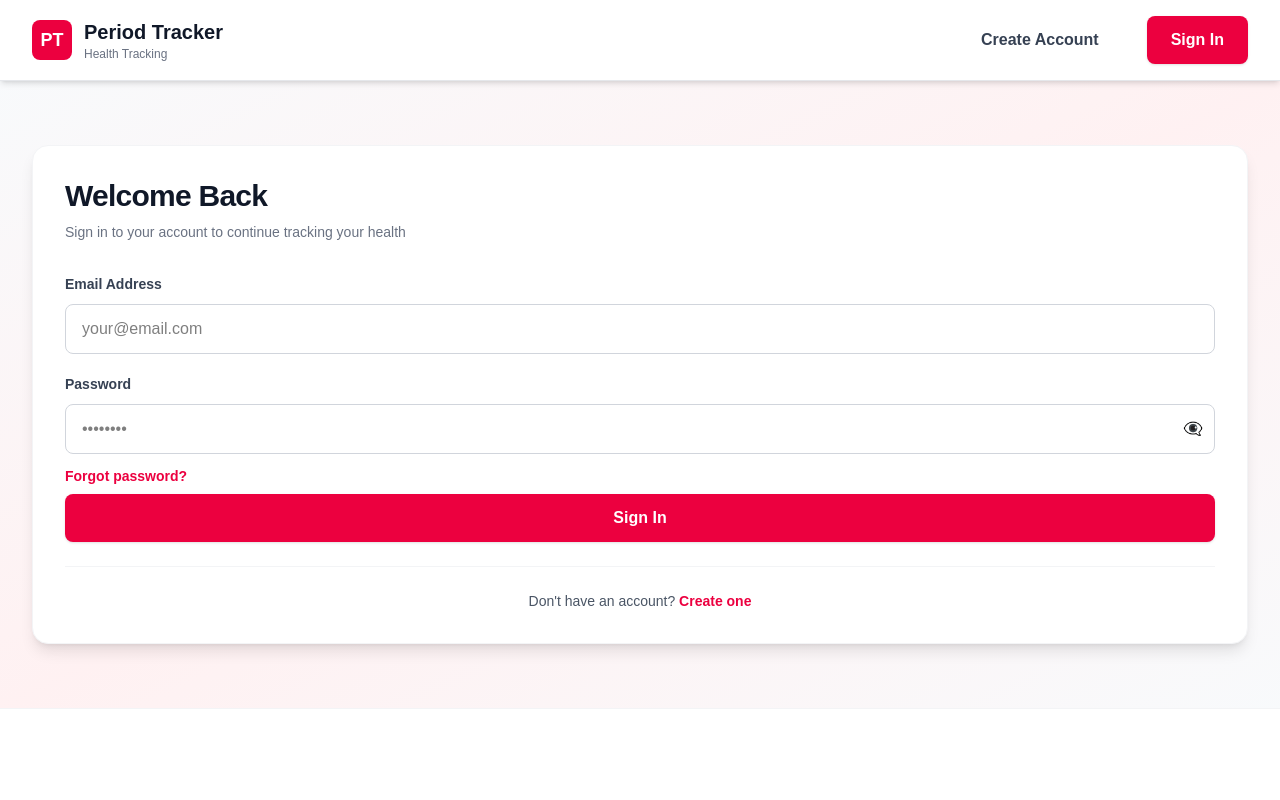
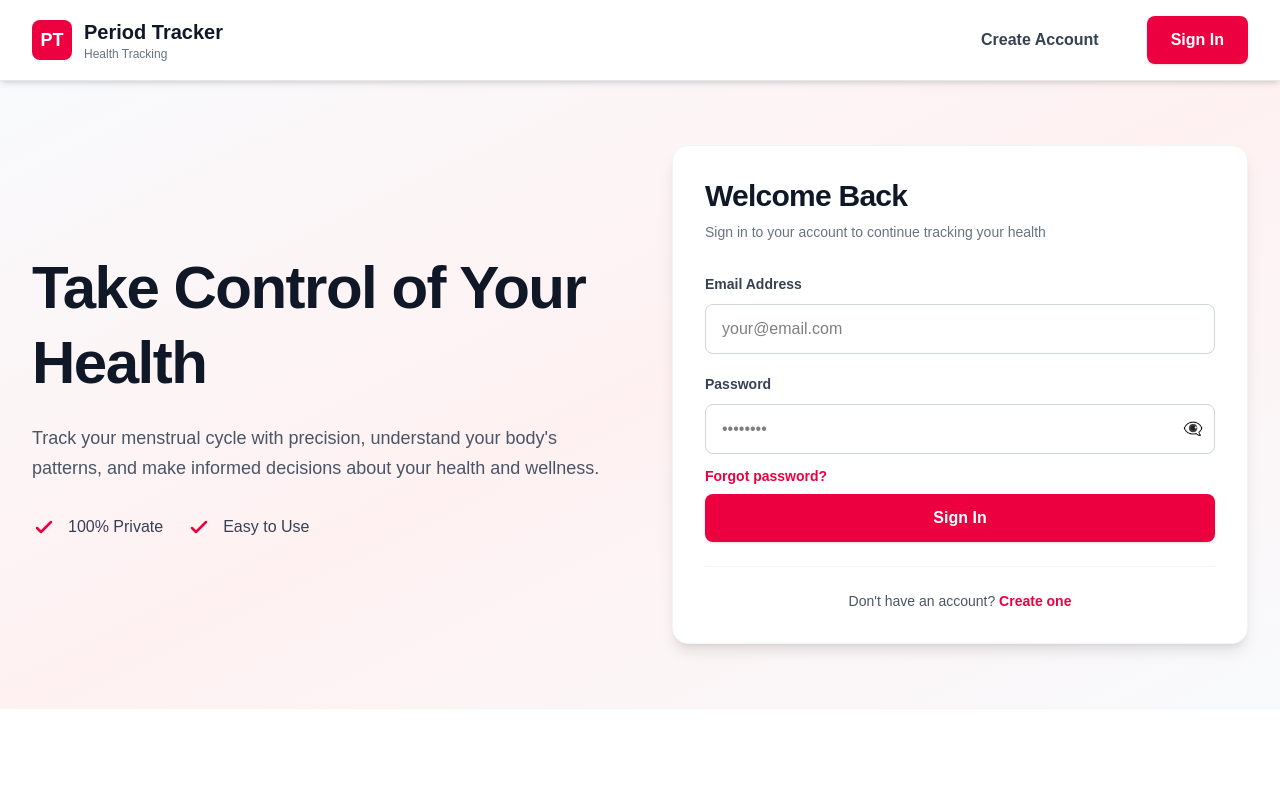
Before and after one commit to NehaMary23/Period-Tracker, a Next.js app in the folder frontend/: page /login in a window 1280 px wide. Shown: the top 800 px of the page. Built offline with nearby package versions, Linux system fonts and the light colour scheme; no server answers.

Commit message:
completed

```diff
--- a/frontend/src/app/login/page.tsx
+++ b/frontend/src/app/login/page.tsx
@@ -360,9 +360,9 @@
       {/* Hero Section with Login Form */}
       <div className="flex-1 bg-gradient-to-br from-slate-50 via-rose-50 to-slate-50">
         <div className="max-w-7xl mx-auto px-4 sm:px-6 lg:px-8 py-8 sm:py-12 lg:py-16">
-          <div className="grid grid-cols-1 xs:grid-cols-2 gap-8 sm:gap-12 lg:gap-16 items-center">
+          <div className="grid grid-cols-1 lg:grid-cols-2 gap-8 sm:gap-12 lg:gap-16 items-center">
             {/* Left Side - Content */}
-            <div className="hidden xs:block">
+            <div className="hidden sm:block">
               <h1 className="text-2xl sm:text-3xl md:text-4xl lg:text-5xl xl:text-6xl font-bold text-gray-900 mb-4 sm:mb-6 leading-tight tracking-tight">
                 Take Control of Your Health
               </h1>
--- a/frontend/tailwind.config.ts
+++ /dev/null
@@ -1,18 +0,0 @@
-import type { Config } from 'tailwindcss'
-
-const config: Config = {
-  content: [
-    './src/pages/**/*.{js,ts,jsx,tsx,mdx}',
-    './src/components/**/*.{js,ts,jsx,tsx,mdx}',
-    './src/app/**/*.{js,ts,jsx,tsx,mdx}',
-  ],
-  theme: {
-    extend: {
-      screens: {
-        'xs': '500px',
-      },
-    },
-  },
-  plugins: [],
-}
-export default config
```
